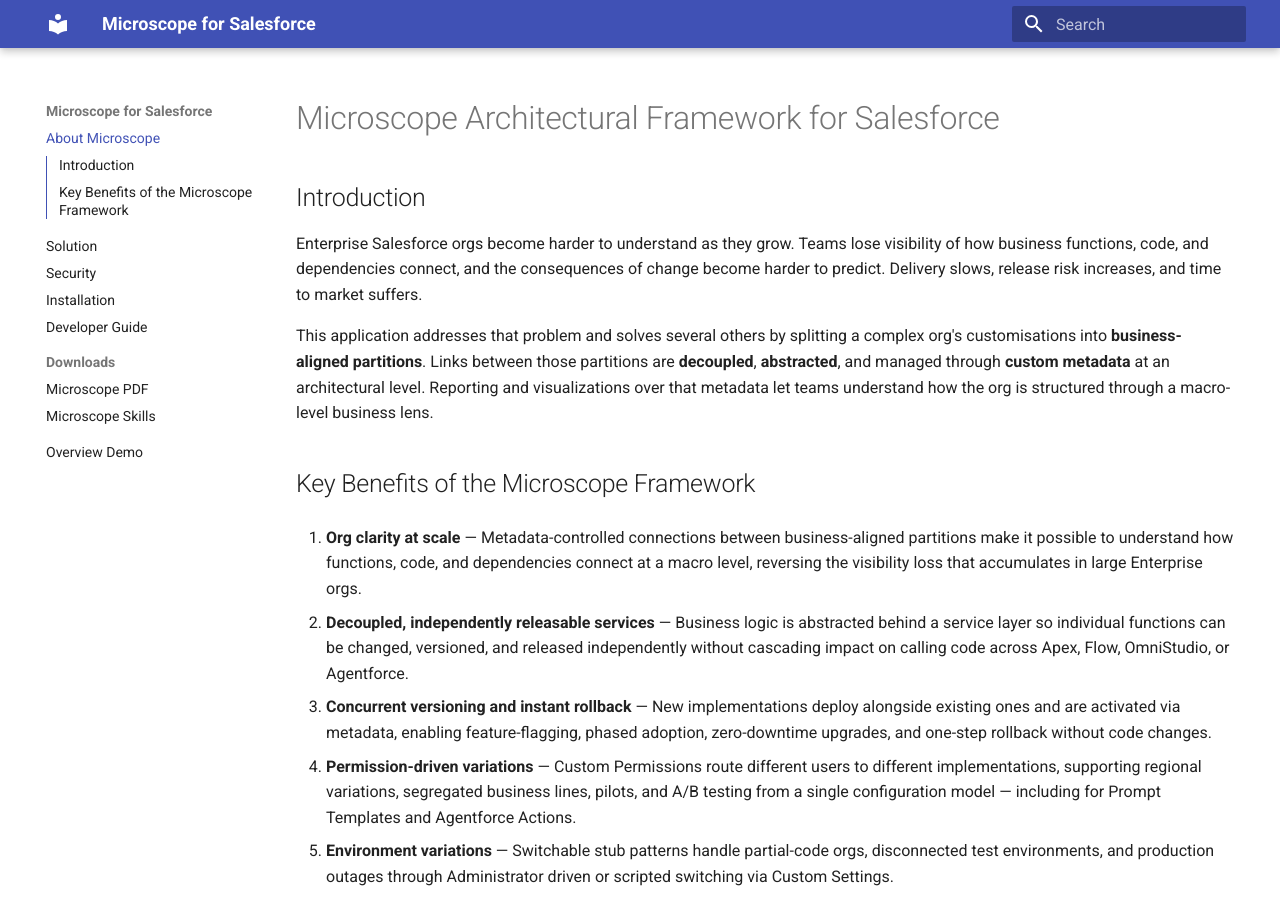
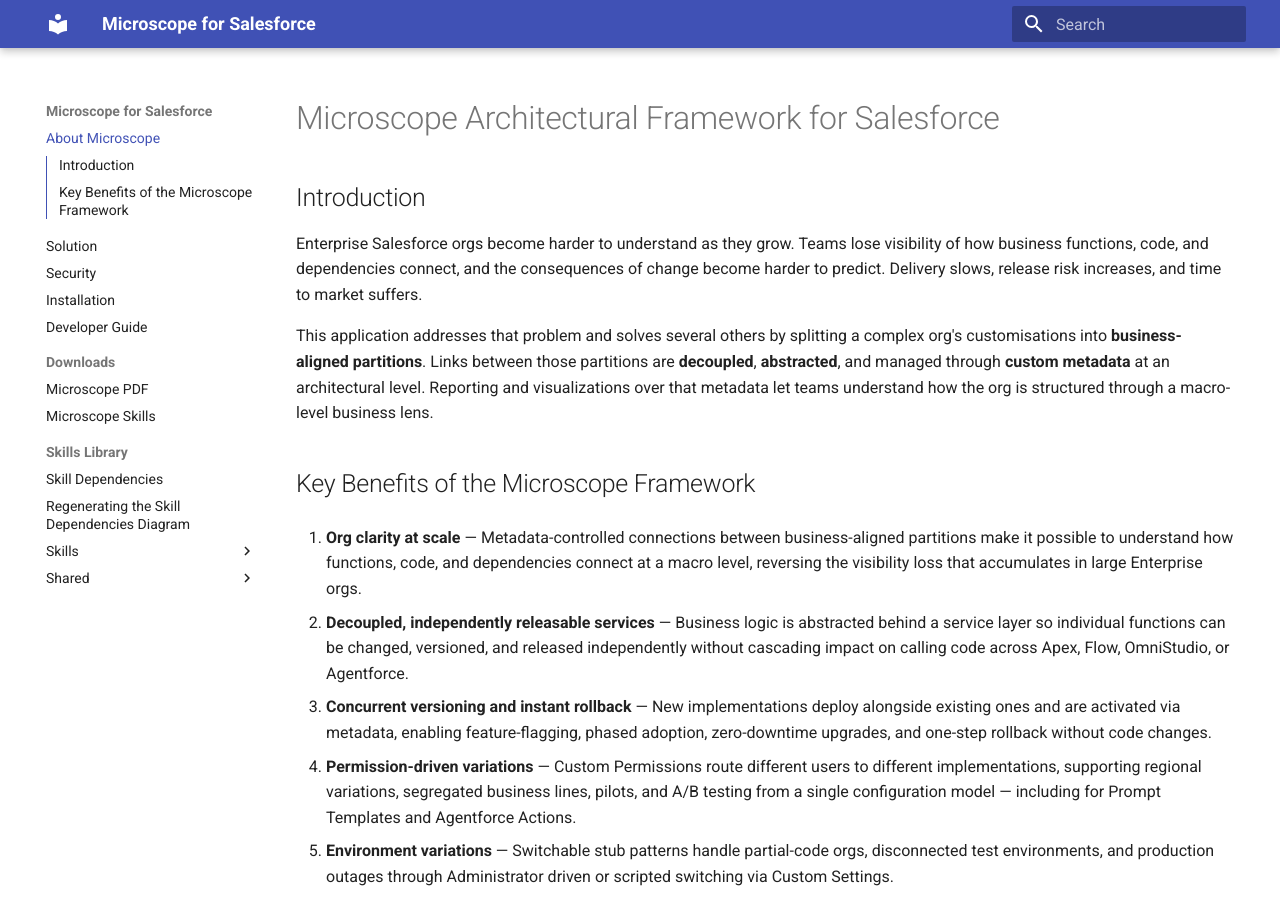
Before and after one commit to kevinhenryburke/microscope-pub, an MkDocs documentation site: the page built from docs/MicroscopeAbout.md, in a window 1280 px wide and 900 px high. Built offline with MkDocs 1.6.1 and Material for MkDocs 9.7.7, drawn with Linux system fonts in a browser that asks for light colours; part of the change alters nothing that is shown.

Commit message:
added Skills Library nav bar

```diff
--- a/mkdocs.yml
+++ b/mkdocs.yml
@@ -26,4 +26,24 @@ nav:
   - Downloads:
     - downloads/microscope-pdf.md
     - downloads/microscope-skills.md
-  - Overview Demo: testhtml/microscope-overview.html
+  - Skills Library:
+    - skills/skill-dependencies.md
+    - skills/skill-dependencies-regenerate.md
+    - Skills:
+      - Create Absent Connection Stub: skills/microscope-create-absent-connection-stub/SKILL.md
+      - Create Absent Service Stub: skills/microscope-create-absent-service-stub/SKILL.md
+      - Create Down Status Stub: skills/microscope-create-down-status-stub/SKILL.md
+      - Create Scratch Stub: skills/microscope-create-scratch-stub/SKILL.md
+      - New Apex Invocation: skills/microscope-new-apex-invocation/SKILL.md
+      - New Implementation Version: skills/microscope-new-implementation-version/SKILL.md
+      - New Invocation Record: skills/microscope-new-invocation-record/SKILL.md
+      - New Method Setup: skills/microscope-new-method-setup/SKILL.md
+      - New Method Version: skills/microscope-new-method-version/SKILL.md
+      - New Pilot: skills/microscope-new-pilot/SKILL.md
+      - Refactor Invocable Action Apex: skills/microscope-refactor-invocable-action-apex/SKILL.md
+      - Refactor Method: skills/microscope-refactor-method/SKILL.md
+    - Shared:
+      - Common Grounding: skills/shared/CommonGrounding.md
+      - Common SKILL: skills/shared/CommonSKILL.md
+      - Self Validation Checklist: skills/shared/SelfValidationChecklist.md
+      - Worked Example: skills/shared/WorkedExample.md
```
